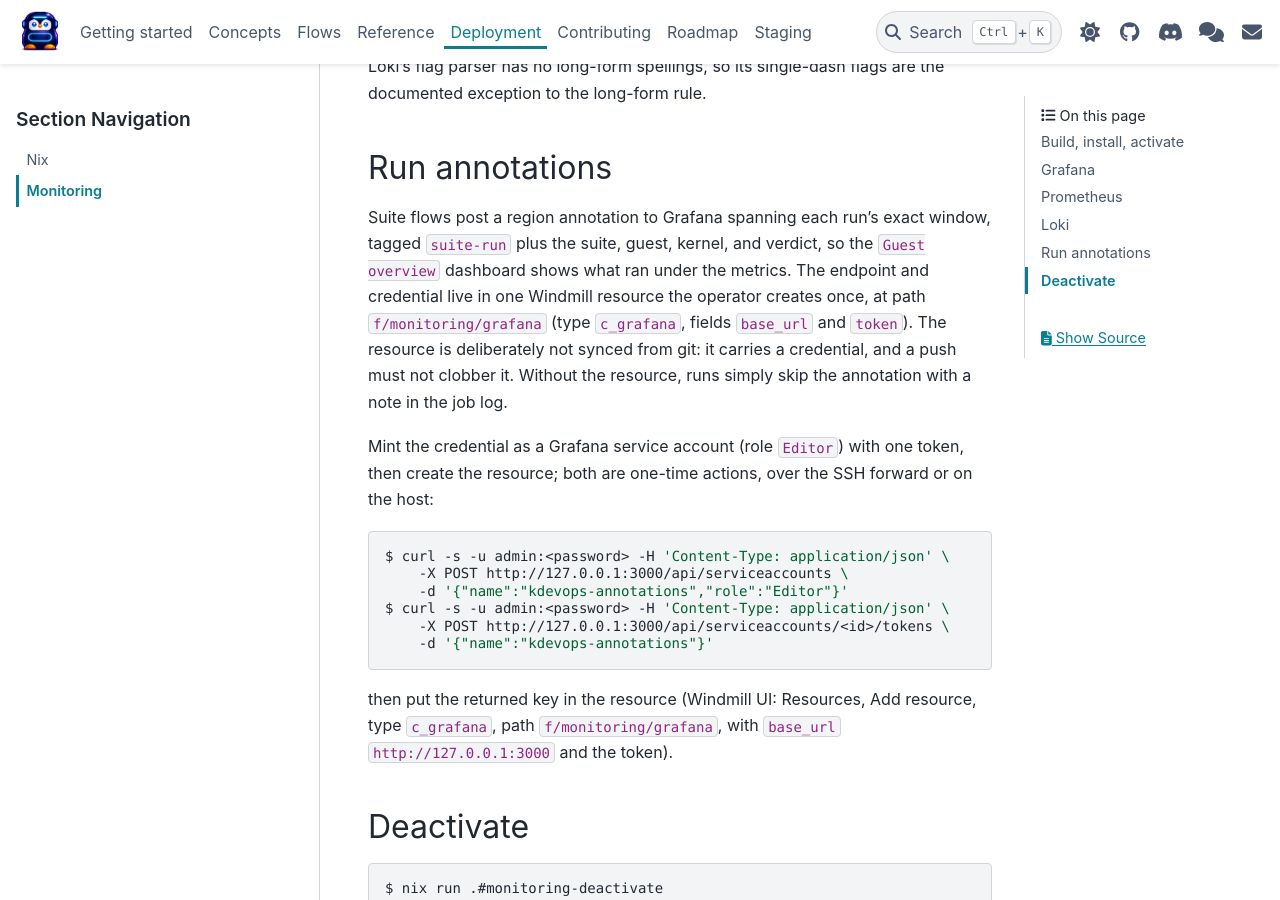
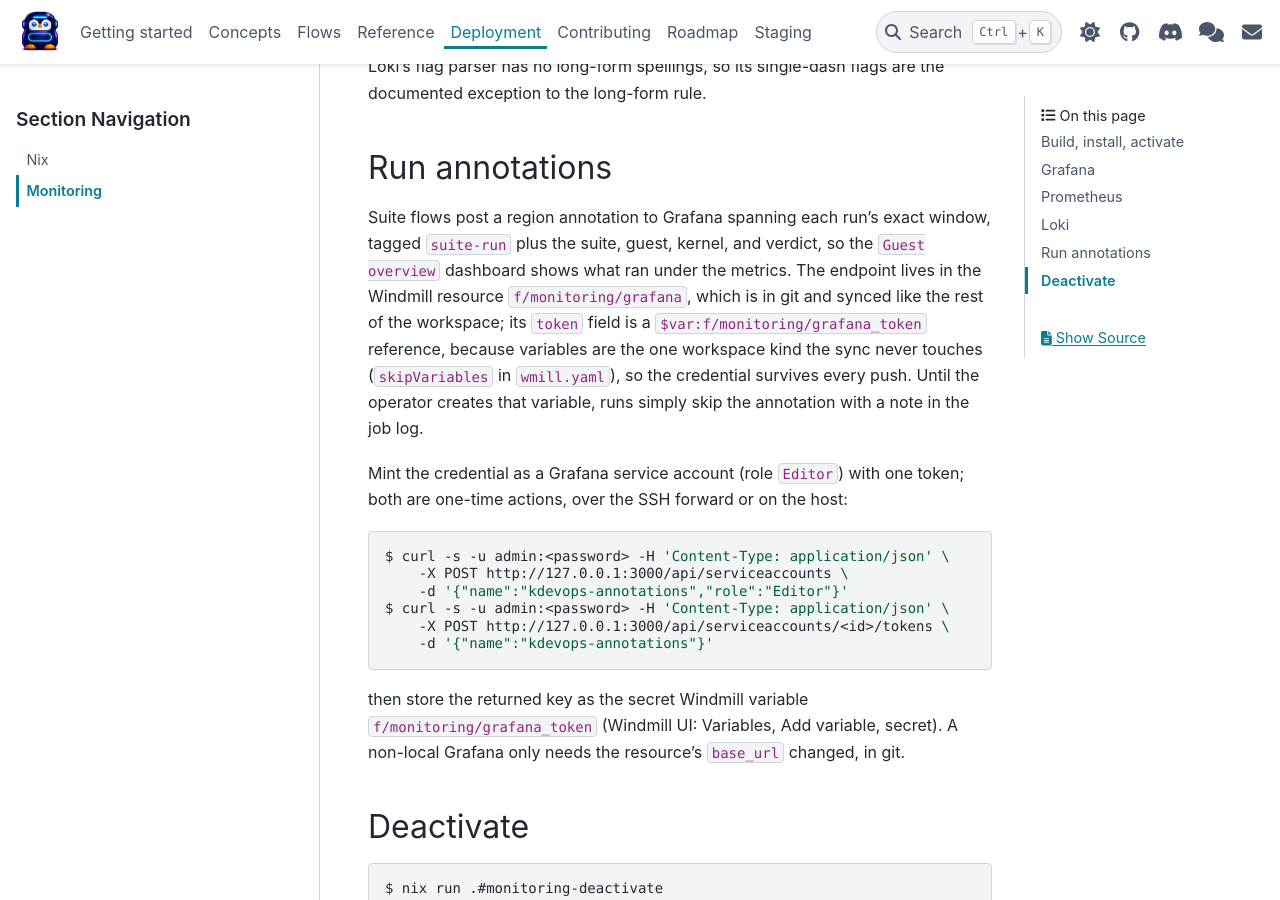
Before and after one commit to dagomez137/kdevops-ng, a Sphinx documentation site: the page built from docs/deployment/monitoring.rst, in a window 1280 px wide and 900 px high, scrolled down 2207 px. Built offline with Sphinx 7.4.7 and the PyData theme 0.15.4, drawn with Linux system fonts in a browser that asks for light colours.

Commit message:
monitoring: sync the Grafana resource, secret in a variable
The first cut kept the f/monitoring/grafana resource out of git on the
assumption a sync push leaves remote-only items alone; it does not,
the push mirrors and deleted it (and its resource type). The workspace
config already prescribes the right split: resources are synced with
secret fields as $var references, variables never are. So the resource
and its c_grafana type now live in git with the token field pointing
at the f/monitoring/grafana_token variable, which the operator creates
once and every push leaves untouched. The annotate step is unchanged:
the interpolated resource fetch resolves the reference, and until the
variable exists the run logs the skip and carries on. The deployment
page now documents the variable as the one-time setup.

Generated-by: Claude AI
Signed-off-by: Daniel Gomez <da.gomez@kernel.org>

```diff
--- a/docs/deployment/monitoring.rst
+++ b/docs/deployment/monitoring.rst
@@ -101,15 +101,16 @@ Run annotations
 Suite flows post a region annotation to Grafana spanning each run's exact
 window, tagged ``suite-run`` plus the suite, guest, kernel, and verdict, so
 the ``Guest overview`` dashboard shows what ran under the metrics. The
-endpoint and credential live in one Windmill resource the operator creates
-once, at path ``f/monitoring/grafana`` (type ``c_grafana``, fields
-``base_url`` and ``token``). The resource is deliberately not synced from
-git: it carries a credential, and a push must not clobber it. Without the
-resource, runs simply skip the annotation with a note in the job log.
+endpoint lives in the Windmill resource ``f/monitoring/grafana``, which is
+in git and synced like the rest of the workspace; its ``token`` field is a
+``$var:f/monitoring/grafana_token`` reference, because variables are the
+one workspace kind the sync never touches (``skipVariables`` in
+``wmill.yaml``), so the credential survives every push. Until the operator
+creates that variable, runs simply skip the annotation with a note in the
+job log.
 
 Mint the credential as a Grafana service account (role ``Editor``) with one
-token, then create the resource; both are one-time actions, over the SSH
-forward or on the host:
+token; both are one-time actions, over the SSH forward or on the host:
 
 .. code-block:: console
 
@@ -120,9 +121,10 @@ forward or on the host:
        -X POST http://127.0.0.1:3000/api/serviceaccounts/<id>/tokens \
        -d '{"name":"kdevops-annotations"}'
 
-then put the returned key in the resource (Windmill UI: Resources, Add
-resource, type ``c_grafana``, path ``f/monitoring/grafana``, with
-``base_url`` ``http://127.0.0.1:3000`` and the token).
+then store the returned key as the secret Windmill variable
+``f/monitoring/grafana_token`` (Windmill UI: Variables, Add variable,
+secret). A non-local Grafana only needs the resource's ``base_url``
+changed, in git.
 
 Deactivate
 ==========
```
Also changed, not shown: c_grafana.resource-type.yaml (added, +14 -0 lines), 1 other file.
